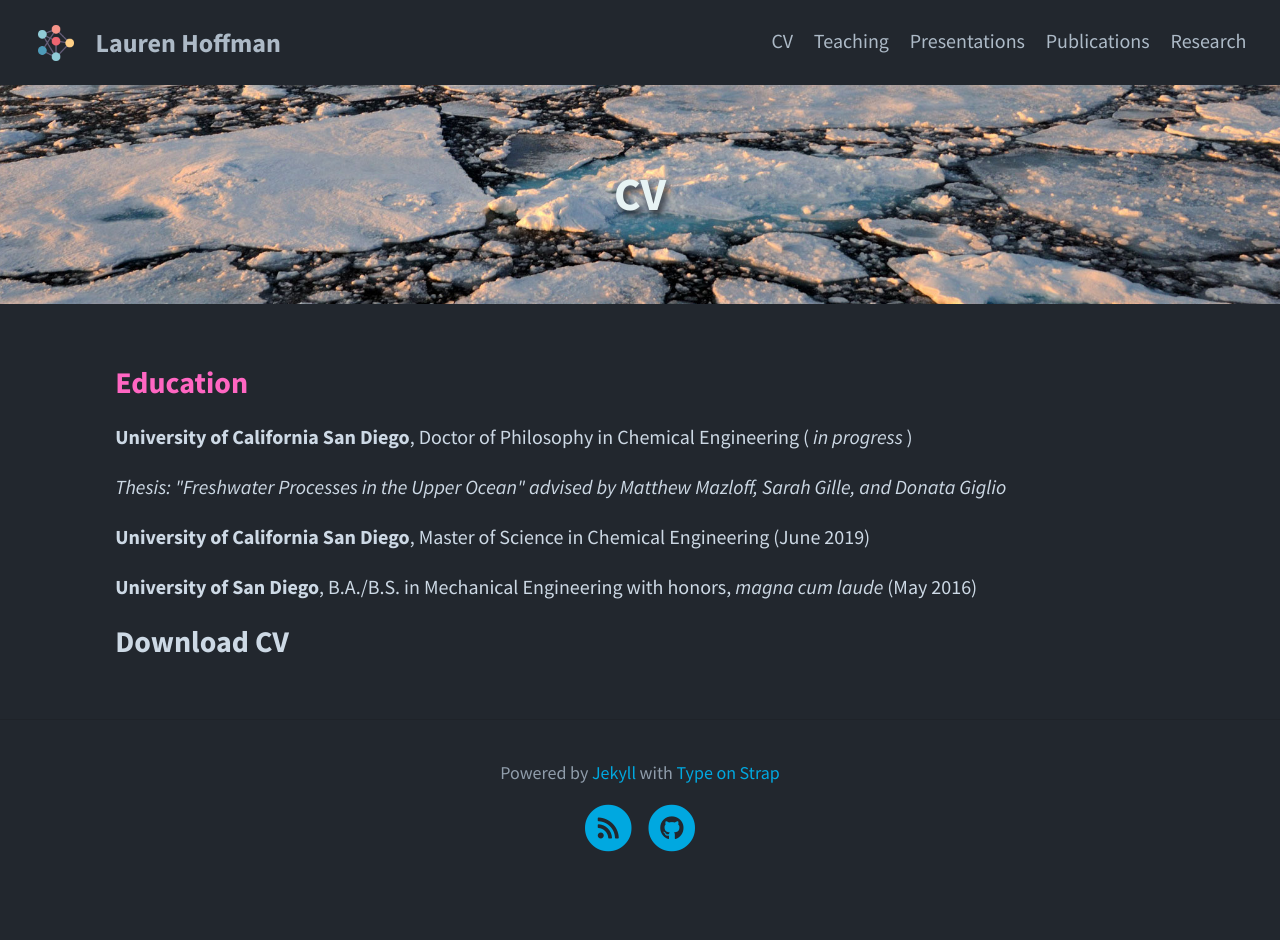
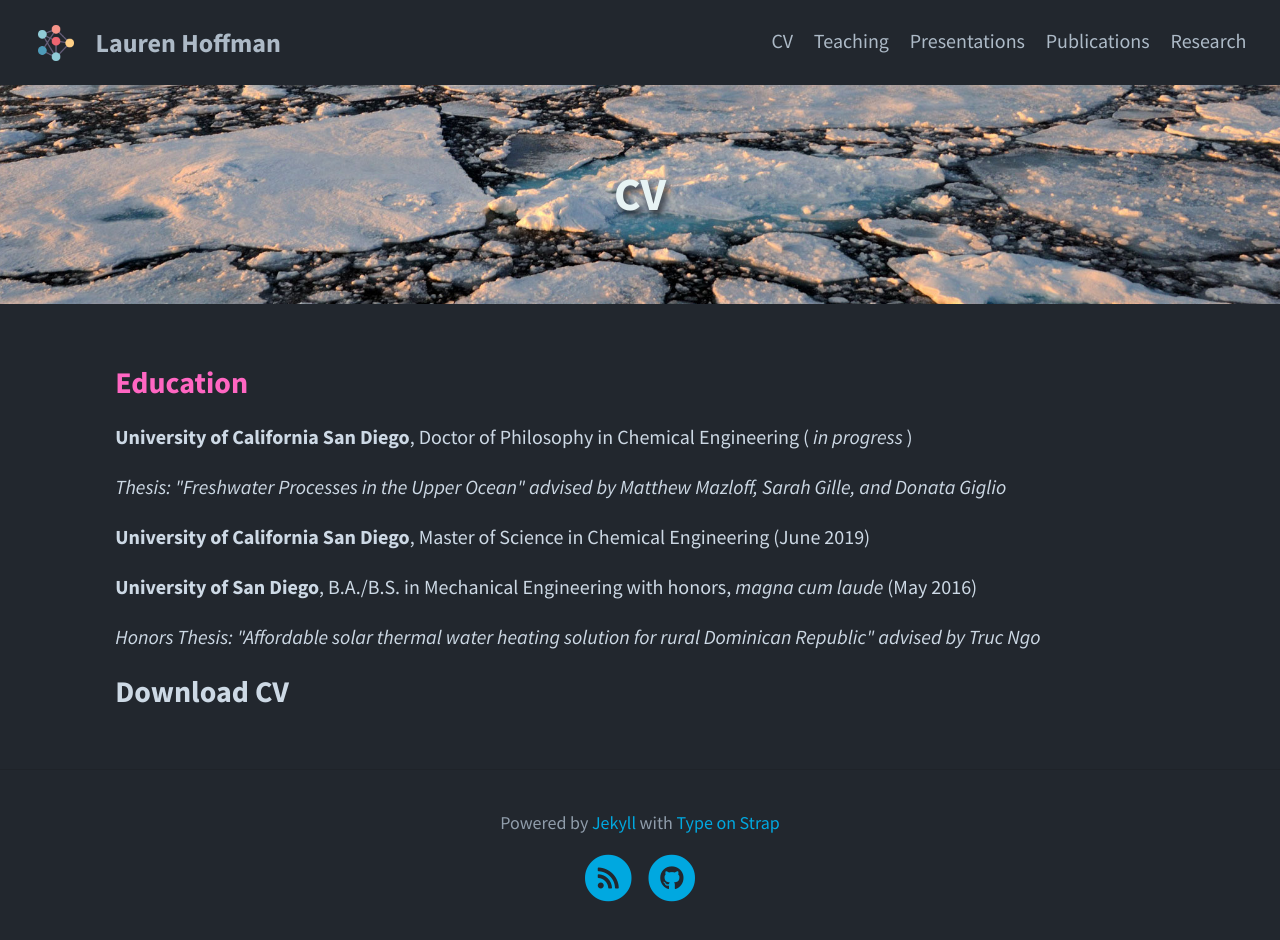
Before and after one commit to lahoffman/lahoffman.github.io, a Jekyll site: the page built from pages/cv.html, in a window 1280 px wide. Built offline with Jekyll 4.4.1, drawn with Linux system fonts in a browser that asks for light colours; before the commit the page ends 900 px from its top, so only the background shows below that.

Commit message:
Update cv.html

```diff
--- a/pages/cv.html
+++ b/pages/cv.html
@@ -11,5 +11,6 @@
 <p><i>Thesis: "Freshwater Processes in the Upper Ocean" advised by Matthew Mazloff, Sarah Gille, and Donata Giglio</i></p>
 <p><b>University of California San Diego</b>, Master of Science in Chemical Engineering (June 2019)</p>
 <p><b>University of San Diego</b>, B.A./B.S. in Mechanical Engineering with honors, <i>magna cum laude</i> (May 2016)</p>
+<p><i>Honors Thesis: "Affordable solar thermal water heating solution for rural Dominican Republic" advised by Truc Ngo</i></p>
 
-<p><H3><a href="Hoffman_CVf">Download CV</a></H3></p>
+<p><H3><a href="Hoffman_CV">Download CV</a></H3></p>
```
